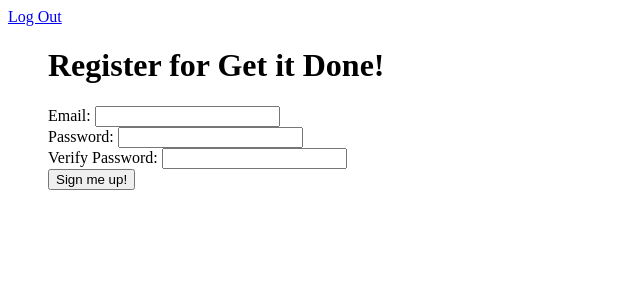
After one commit to MelissaPabst/get-it-done, a Flask app: page /register in a window 1280 px wide. The commit adds this page. Shown: the top 300 px of the page, without its empty margins (0-640 px from the left). Run offline with Flask 2, Linux system fonts and the light colour scheme.

Commit message:
adds flash, one-to-many, finishes assignment.

```diff
--- a/main.py
+++ b/main.py
@@ -1,4 +1,4 @@
-from flask import Flask, request, redirect, render_template
+from flask import Flask, request, redirect, render_template, session, flash
 from flask_sqlalchemy import SQLAlchemy
 
 app = Flask(__name__)
@@ -6,29 +6,95 @@ app.config['DEBUG'] = True
 app.config['SQLALCHEMY_DATABASE_URI'] = 'mysql+pymysql://get-it-done:password@localhost:8889/get-it-done'
 app.config['SQLALCHEMY_ECHO'] = True
 db = SQLAlchemy(app)
+app.secret_key = 'asdffdsa'
+
 
 class Task(db.Model):
 
     id = db.Column(db.Integer, primary_key=True)
     name = db.Column(db.String(120))
     completed = db.Column(db.Boolean)
+    owner_id = db.Column(db.Integer, db.ForeignKey('user.id'))
 
-    def __init__(self, name):
+    def __init__(self, name, owner):
         self.name = name
         self.completed = False
+        self.owner = owner
+
+class User(db.Model):
+
+    id = db.Column(db.Integer, primary_key=True)
+    email = db.Column(db.String(120), unique=True)
+    password = db.Column(db.String(120))
+    tasks = db.relationship('Task', backref='owner')
+
+    def __init__(self, email, password):
+        self.email = email
+        self.password = password
+
+@app.before_request
+def require_login():
+    allowed_routes = ['login', 'register']
+    if request.endpoint not in allowed_routes and 'email' not in session:
+        return redirect('/login')
+
+@app.route('/login', methods=['POST', 'GET'])
+def login():
+    if request.method == 'POST':
+        email = request.form['email']
+        password = request.form['Password']
+        user = User.query.filter_by(email=email).first()
+        if user and user.password == password:
+            session['email'] = email
+            flash("You are logged in")
+            return redirect('/')
+        else:
+            flash("User password incorrect, or user does not exist", 'error')
+
+    return render_template('login.html')
+
+@app.route('/register', methods=['POST', 'GET'])
+def register():
+    if request.method == 'POST':
+        email = request.form['email']
+        password = request.form['Password']
+        verify = request.form['VerifyPassword']
+
+        # TODO validate user data
+
+        existing_user = User.query.filter_by(email=email).first()
+        if not existing_user:
+            new_user = User(email, password)
+            db.session.add(new_user)
+            db.session.commit()
+            session['email'] = email
+            return redirect('/')
+        else:
+            # TODO user - better response message
+            return '<h1>duplicate user</h1>'
+
+    return render_template('register.html')
+
+@app.route('/logout')
+def logout():
+    del session['email']
+    return redirect('/')
 
 
 @app.route('/', methods=['POST', 'GET'])
 def index():
 
+    owner = User.query.filter_by(email=session['email']).first()
+
+
     if request.method == "POST":
         task_name = request.form['task']
-        new_task = Task(task_name)
+        new_task = Task(task_name, owner)
         db.session.add(new_task)
         db.session.commit()
 
-    tasks = Task.query.filter_by(completed=False).all()
-    completed_tasks = Task.query.filter_by(completed=True).all()
+    tasks = Task.query.filter_by(completed=False,owner=owner).all()
+    completed_tasks = Task.query.filter_by(completed=True,owner=owner).all()
     return render_template('todos.html', title='GET IT DONE!', tasks=tasks, completed_tasks=completed_tasks)
 
 @app.route('/delete-task', methods=['POST'])
--- a/templates/base.html
+++ b/templates/base.html
@@ -2,8 +2,26 @@
 <html>
     <head>
         <title>{{title}}</title>
+        <style>
+            .error {
+                color: red;
+            }
+
+        </style>
     </head>
 <body>
+
+    <div>
+        <a href='/logout'>Log Out</a>
+    </div>
+
+    {% with messages = get_flashed_messages(with_categories=True) %}
+        <ul>
+        {% for category,message in messages %}
+            <li class="{{category}}">{{message}}</li>
+        </ul>
+        {% endfor %}
+    {% endwith %}
 
     {% block content %}
 
--- /dev/null
+++ b/templates/register.html
@@ -0,0 +1,23 @@
+{% extends 'base.html' %}
+
+{% block content %}
+
+<h1>Register for Get it Done!</h1>
+<form action="/register" method="post">
+
+    <label for="email">Email:</label>
+    <input id="email" type="text" name="email" value='{{email}}'/>
+
+    <br>
+    <label for="Password">Password:</label>
+    <input id="Password" type="password" name="Password" />
+
+    <br>
+    <label for="VerifyPassword">Verify Password:</label>
+    <input id="VerifyPassword" type="password" name="VerifyPassword" />
+
+    <br>
+    <input class="submit" type="submit" value="Sign me up!"/>
+</form>
+
+{% endblock %}
```
Also changed, not shown: templates/login.html (added, +20 -0 lines).
